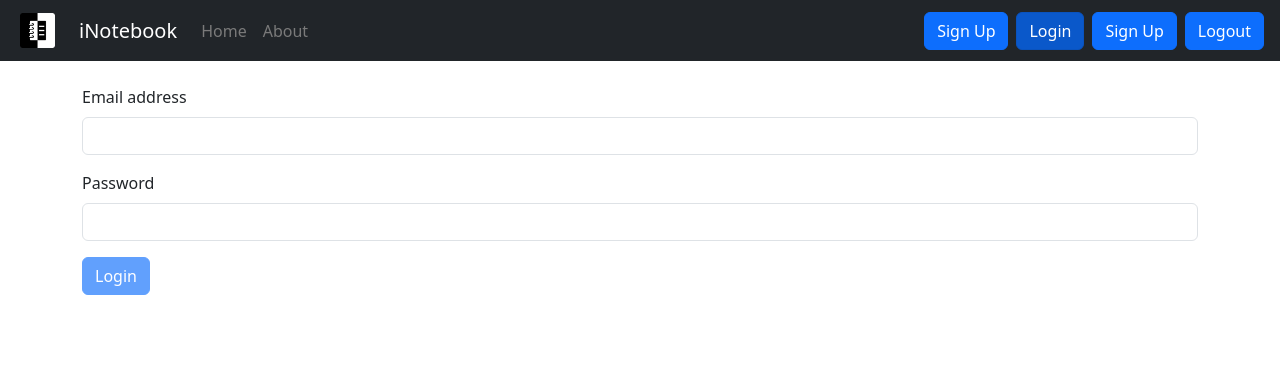
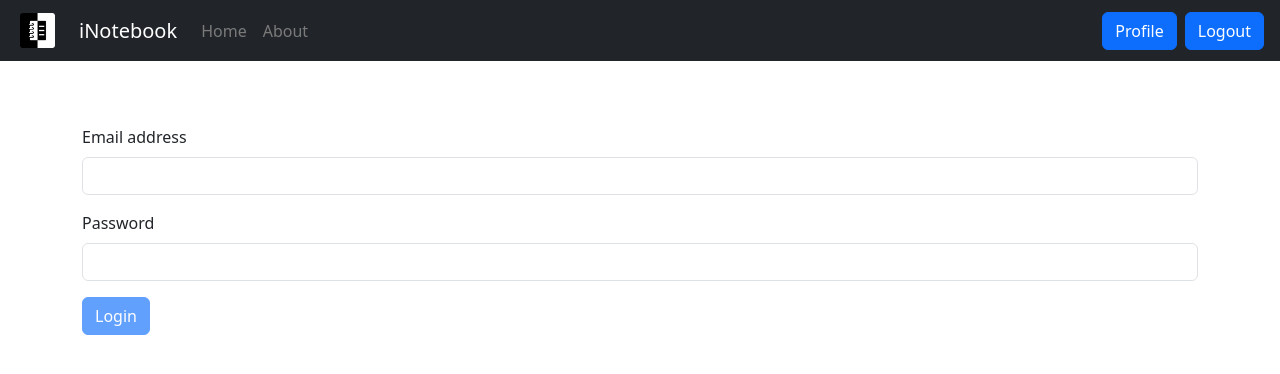
Before and after one commit to nikhivishwaa/MERN-Stack, a React (Create React App) app in the folder frontend/: page /login in a window 1280 px wide. Shown: the top 374 px of the page. Built offline with nearby package versions, Linux system fonts and the light colour scheme.

Commit message:
login user facility improvement

```diff
--- a/frontend/src/components/Header/Alert.js
+++ b/frontend/src/components/Header/Alert.js
@@ -7,17 +7,20 @@ export default function Alert() {
   const { alert } = context;
   return (
     <>
-      {alert && (
+      {alert ? (
         <div
           className={`alert alert-${alert.level} alert-dismissible py-2 fade ${
             alert.level ? "show" : "hide"
           }`}
           role="alert"
+          style={{ height: "40px" }}
         >
           <strong>{caps(alert.level)} : </strong>{" "}
           {alert.message ? caps(alert.message) : null}
         </div>
-      )}
+      ) : (
+        <div className="py-2" style={{ height: "40px" }}></div>
+      )}{" "}
     </>
   );
 }
--- a/frontend/src/components/Header/Navbar.js
+++ b/frontend/src/components/Header/Navbar.js
@@ -1,39 +1,85 @@
-import React, { useEffect } from 'react';
-import { NavLink } from 'react-router-dom';
+import React, { useContext, useEffect } from "react";
+import { NavLink, useNavigate } from "react-router-dom";
+import NoteContext from "../../context/note/NoteContext";
 
 export default function Navbar() {
+  const { user, setUser } = useContext(NoteContext);
+  const navigate = useNavigate();
   const logout = () => {
     localStorage.clear();
-  }
-  useEffect(()=>{
-    console.log("nav")
-  },[])
+    setUser(null);
+  };
+  useEffect(() => {
+    let x = null || localStorage.getItem("_token");
+    if (!x) {
+      navigate("/login");
+    }
+  }, []);
   return (
     <nav className={`navbar navbar-expand-lg bg-dark text-white`}>
       <div className="container-fluid">
         <NavLink className="navbar-brand" to="/">
-          <img className="mx-2" src={process.env.PUBLIC_URL + "/inotebook.png"} alt="inotebook" width="35" height="35" />
+          <img
+            className="mx-2"
+            src={process.env.PUBLIC_URL + "/inotebook.png"}
+            alt="inotebook"
+            width="35"
+            height="35"
+          />
         </NavLink>
-        <NavLink className="navbar-brand active" to="/">iNotebook</NavLink>
+        <NavLink className="navbar-brand active" to="/">
+          iNotebook
+        </NavLink>
         <div className="collapse navbar-collapse" id="navbarSupportedContent">
           <ul className="navbar-nav me-auto mb-2 mb-lg-0">
             <li className="nav-item">
-              <NavLink className="nav-link" aria-current="page" to="/">Home</NavLink>
+              <NavLink className="nav-link" aria-current="page" to="/">
+                Home
+              </NavLink>
             </li>
             <li className="nav-item">
-              <NavLink className="nav-link" to="/about">About</NavLink>
+              <NavLink className="nav-link" to="/about">
+                About
+              </NavLink>
             </li>
           </ul>
-          <div className="auth-panel">
-            <NavLink className="btn btn-primary mx-1" to="/signup" role="button">Sign Up</NavLink>
-            <NavLink className="btn btn-primary mx-1" to="/login" role="button">Login</NavLink>
-          </div>
-          <div className="user-panel">
-            <NavLink className="btn btn-primary mx-1" to="/signup" role="button">Sign Up</NavLink>
-            <button className="btn btn-primary mx-1" onClick={logout} role="button">Logout</button>
-          </div>
+          {user ? (
+            <div className="auth-panel">
+              <NavLink
+                className="btn btn-primary mx-1"
+                to="/signup"
+                role="button"
+              >
+                Sign Up
+              </NavLink>
+              <NavLink
+                className="btn btn-primary mx-1"
+                to="/login"
+                role="button"
+              >
+                Login
+              </NavLink>
+            </div>
+          ) : (
+            <div className="user-panel">
+              <NavLink
+                className="btn btn-primary mx-1"
+                to="/profile"
+                role="button"
+              >
+                Profile
+              </NavLink>
+              <button
+                className="btn btn-primary mx-1"
+                onClick={logout}
+                role="button"
+              >
+                Logout
+              </button>
+            </div>
+          )}
         </div>
       </div>
     </nav>
-  )
+  );
 }
--- a/frontend/src/components/User/Login.js
+++ b/frontend/src/components/User/Login.js
@@ -5,12 +5,12 @@ import { host } from '../../context/note/NoteState'
 
 export default function Login() {
   const context = useContext(NoteContext)
-  const { newAlert } = context;
+  const { newAlert, setUser } = context;
   const ref = useRef(null);
   const navigate = useNavigate();
-  const [user, setUser] = useState({ email: "", password: "" });
+  const [user, setLoginUser] = useState({ email: "", password: "" });
   const onchange = (event) => {
-    setUser({ ...user, [event.target.name]: event.target.value });
+    setLoginUser({ ...user, [event.target.name]: event.target.value });
   }
   const loginUser = async (event) => {
     event.preventDefault();
@@ -25,6 +25,7 @@ export default function Login() {
     if (jsonData.success) {
       localStorage.setItem('_token', jsonData.authtoken);
       newAlert("success", `welcome back to iNoteBook`)
+      setUser(jsonData.authtoken)
       navigate("/");
     }
   }
--- a/frontend/src/components/User/Signup.js
+++ b/frontend/src/components/User/Signup.js
@@ -6,15 +6,15 @@ import caps from "../modifiers/caps";
 
 export default function Signup() {
   const context = useContext(NoteContext);
-  const { newAlert } = context;
-  const [user, setUser] = useState({
+  const { newAlert, setUser } = context;
+  const [user, setSignupUser] = useState({
     name: "",
     email: "",
     password: "",
     cpassword: "",
   });
   const onchange = (event) => {
-    setUser({ ...user, [event.target.name]: event.target.value });
+    setSignupUser({ ...user, [event.target.name]: event.target.value });
   };
 
   const navigate = useNavigate();
@@ -33,6 +33,7 @@ export default function Signup() {
     console.log(res);
     if (res.success) {
       localStorage.setItem("_token", res.authtoken);
+      setUser(res.authtoken);
       newAlert(
         "success",
         `welcome ${data.name.split(" ").map(caps)} in iNoteBook`
--- a/frontend/src/context/note/NoteState.js
+++ b/frontend/src/context/note/NoteState.js
@@ -1,6 +1,5 @@
-import { useState } from 'react';
-import NoteContext from './NoteContext';
-
+import { useState } from "react";
+import NoteContext from "./NoteContext";
 
 // const NoteState = (props) => {
 //     const state = {
@@ -15,7 +14,7 @@ import NoteContext from './NoteContext';
 //     );
 // }
 
-export const host = 'http://localhost:4500';
+export const host = "http://localhost:4500";
 
 const NoteState = (props) => {
   const [notes, setNotes] = useState([]);
@@ -27,34 +26,40 @@ const NoteState = (props) => {
       method: "GET",
       headers: {
         "Content-Type": "application/json",
-                "auth-token": localStorage.getItem("_token")
+        "auth-token": localStorage.getItem("_token"),
       },
     });
     const noteInitial = await notelist.json();
-        if (noteInitial.success) { setNotes(noteInitial.note); }
+    if (noteInitial.success) {
+      setNotes(noteInitial.note);
+      newAlert("success", "your notes fetched");
     }
+  };
 
   const addNote = async (newNote) => {
     const data = await fetch(`${host}/api/notes/new/`, {
       method: "POST",
       headers: {
         "Content-Type": "application/json",
-                "auth-token": localStorage.getItem("_token")
+        "auth-token": localStorage.getItem("_token"),
       },
-            body: JSON.stringify(newNote)
+      body: JSON.stringify(newNote),
     });
     const jsonData = await data.json();
-        if (jsonData.success) { setNotes(notes.concat(jsonData.note)); }
+    if (jsonData.success) {
+      setNotes(notes.concat(jsonData.note));
+      newAlert("success", "note created successfully");
     }
+  };
 
   const editNote = async (note = {}) => {
     const data = await fetch(`${host}/api/notes/change/${note._id}/`, {
       method: "PUT",
       headers: {
         "Content-Type": "application/json",
-                "auth-token": localStorage.getItem("_token")
+        "auth-token": localStorage.getItem("_token"),
       },
-            body: JSON.stringify(note)
+      body: JSON.stringify(note),
     });
     const jsonData = await data.json();
     if (jsonData.success) {
@@ -63,35 +68,49 @@ const NoteState = (props) => {
         return n;
       });
       setNotes(updatedNotes);
+      newAlert("success", "note updated successfully");
     }
-    }
+  };
 
   const deleteNote = async (id) => {
     const data = await fetch(`${host}/api/notes/remove/${id}/`, {
       method: "DELETE",
       headers: {
         "Content-Type": "application/json",
-                "auth-token": localStorage.getItem("_token")
+        "auth-token": localStorage.getItem("_token"),
       },
     });
     const jsonData = await data.json();
     if (jsonData.success) {
-            const n = notes.filter((note) => note._id !== id)
+      const n = notes.filter((note) => note._id !== id);
       setNotes(n);
+      newAlert("success", "note deleted successfully");
     }
-    }
+  };
 
   const newAlert = (t = "success", msg = "good to go") => {
-        setAlert({ level: t, message: msg })
-        console.log("alert: ", t, " : ", msg);
-        setTimeout(() => setAlert(null), 2000)
-    }
+    setAlert({ level: t, message: msg });
+    setTimeout(() => setAlert(null), 2000);
+  };
 
   return (
-        <NoteContext.Provider value={{ notes, setNotes, fetchNotes, addNote, editNote, deleteNote, newAlert, alert }}>
+    <NoteContext.Provider
+      value={{
+        notes,
+        setNotes,
+        fetchNotes,
+        addNote,
+        editNote,
+        deleteNote,
+        newAlert,
+        alert,
+        user,
+        setUser,
+      }}
+    >
       {props.children}
     </NoteContext.Provider>
   );
-}
+};
 
 export default NoteState;
```
Lines whose indentation alone changed are shown as unchanged.
